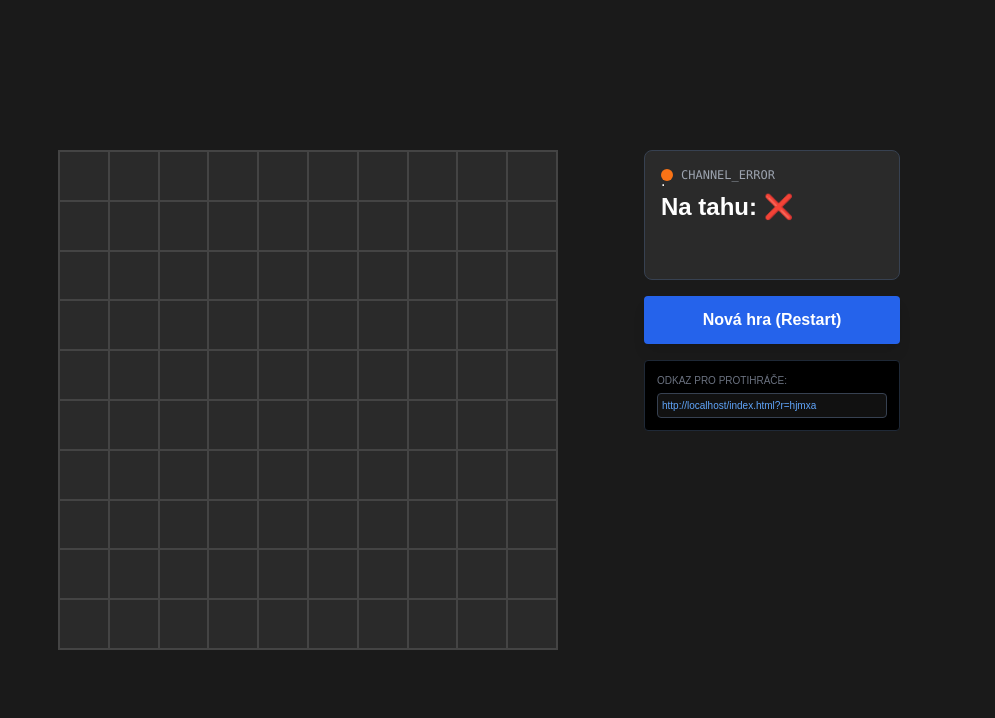
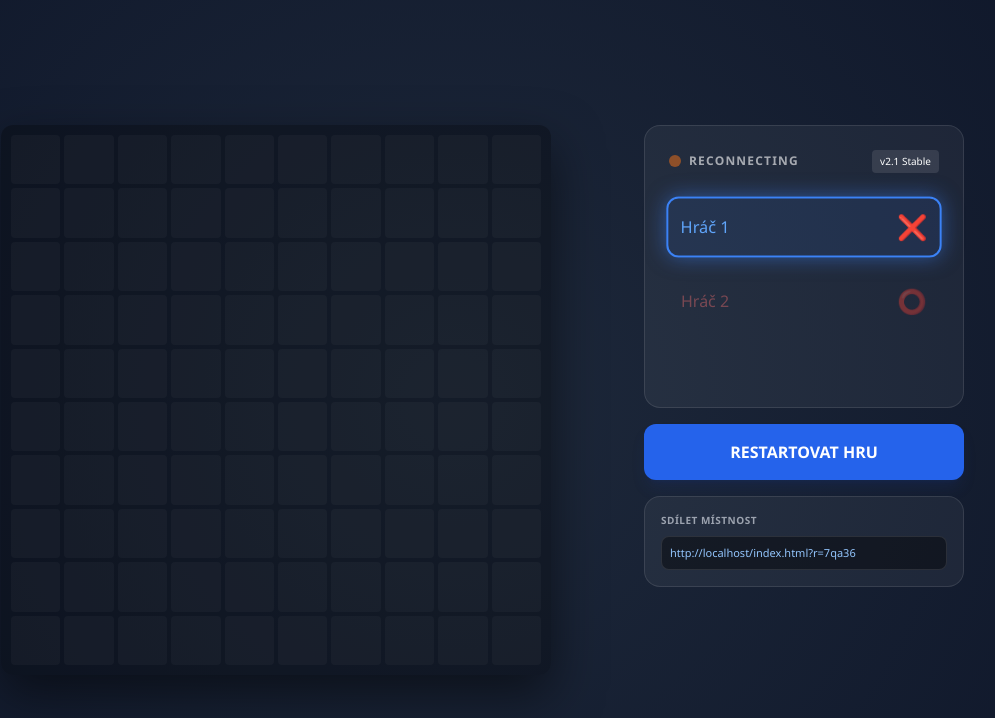
Before and after one commit to MaxosNeDaun/piskorky, a website: page index.html in a window 1280 px wide. Shown: the whole page, without its empty margins (188-1183 px from the left). Drawn offline with nearby package versions, Linux system fonts and the light colour scheme.

Commit message:
Update index.html

```diff
--- a/index.html
+++ b/index.html
@@ -6,40 +6,90 @@
     <title>Gomoku Online Pro</title>
     <script src="https://cdn.tailwindcss.com"></script>
     <script src="https://cdn.jsdelivr.net/npm/@supabase/supabase-js@2"></script>
+    <link rel="stylesheet" href="https://cdnjs.cloudflare.com/ajax/libs/animate.css/4.1.1/animate.min.css"/>
     <style>
-        body { background: #1a1a1a; color: white; font-family: sans-serif; }
-        .grid-board { display: grid; grid-template-columns: repeat(10, 1fr); gap: 2px; background: #444; border: 2px solid #444; width: 100%; max-width: 500px; aspect-ratio: 1; }
-        .cell { background: #2a2a2a; display: flex; align-items: center; justify-content: center; font-size: 1.5rem; cursor: pointer; user-select: none; transition: 0.2s; }
-        .cell:hover:not(.filled) { background: #333; }
-        .cell.win { background: #166534 !important; animation: pulse 1s infinite; }
-        @keyframes pulse { 0% { opacity: 1; } 50% { opacity: 0.7; } 100% { opacity: 1; } }
+        body {
+            background: radial-gradient(circle at center, #1e293b 0%, #0f172a 100%);
+            color: white; font-family: 'Segoe UI', Roboto, sans-serif;
+            min-height: 100-screen;
+        }
+        .glass {
+            background: rgba(255, 255, 255, 0.05);
+            backdrop-filter: blur(10px);
+            border: 1px solid rgba(255, 255, 255, 0.1);
+        }
+        .grid-board {
+            display: grid; grid-template-columns: repeat(10, 1fr); gap: 4px;
+            padding: 10px; border-radius: 12px; background: rgba(0,0,0,0.3);
+            box-shadow: 0 20px 50px rgba(0,0,0,0.5);
+        }
+        .cell {
+            aspect-ratio: 1; background: rgba(255, 255, 255, 0.03);
+            display: flex; align-items: center; justify-content: center;
+            font-size: 1.8rem; cursor: pointer; user-select: none;
+            transition: all 0.2s cubic-bezier(0.4, 0, 0.2, 1);
+            border-radius: 4px;
+        }
+        .cell:hover:not(.filled) {
+            background: rgba(255, 255, 255, 0.1);
+            transform: scale(1.05);
+            box-shadow: 0 0 15px rgba(59, 130, 246, 0.3);
+        }
+        .cell.filled { cursor: default; }
+        .cell.win {
+            background: #22c55e !important;
+            color: white;
+            box-shadow: 0 0 20px #22c55e;
+            z-index: 10;
+        }
+        .turn-active {
+            border: 2px solid #3b82f6;
+            box-shadow: 0 0 20px rgba(59, 130, 246, 0.5);
+            transform: scale(1.02);
+        }
     </style>
 </head>
 <body class="flex items-center justify-center min-h-screen p-4">
 
-    <div class="flex flex-col md:flex-row gap-8 w-full max-w-4xl">
-        <div class="flex-1 flex justify-center">
-            <div id="board" class="grid-board"></div>
+    <div class="flex flex-col lg:flex-row gap-8 w-full max-w-5xl items-start">
+        <div class="flex-1 w-full flex justify-center animate__animated animate__fadeIn">
+            <div id="board" class="grid-board w-full max-w-[550px]"></div>
         </div>
 
-        <div class="w-full md:w-64 space-y-4">
-            <div class="bg-[#2a2a2a] p-4 rounded-lg border border-gray-700">
-                <div class="flex items-center gap-2 mb-2">
-                    <div id="statusDot" class="w-3 h-3 rounded-full bg-red-500 text-transparent">.</div>
-                    <span id="statusText" class="text-xs font-mono uppercase text-gray-400">Připojování...</span>
+        <div class="w-full lg:w-80 space-y-4 animate__animated animate__fadeInRight">
+            <div id="statusCard" class="glass p-6 rounded-2xl transition-all duration-500">
+                <div class="flex items-center justify-between mb-6">
+                    <div class="flex items-center gap-2">
+                        <div id="statusDot" class="w-3 h-3 rounded-full bg-red-500 animate-pulse"></div>
+                        <span id="statusText" class="text-xs font-bold tracking-widest uppercase opacity-60">Connecting</span>
+                    </div>
+                    <span class="text-[10px] bg-white/10 px-2 py-1 rounded">v2.1 Stable</span>
                 </div>
-                <div class="text-2xl font-bold mb-1" id="turnDisplay">Na tahu: ❌</div>
-                <div id="gameMsg" class="text-yellow-400 font-bold text-lg h-8 mt-2"></div>
+
+                <div class="space-y-4">
+                    <div id="playerX" class="flex items-center justify-between p-3 rounded-xl transition-all">
+                        <span class="font-medium text-blue-400">Hráč 1</span>
+                        <span class="text-2xl">❌</span>
+                    </div>
+                    <div id="playerO" class="flex items-center justify-between p-3 rounded-xl transition-all">
+                        <span class="font-medium text-red-400">Hráč 2</span>
+                        <span class="text-2xl">⭕</span>
+                    </div>
+                </div>
+
+                <div id="gameMsg" class="mt-6 text-center text-xl font-bold text-green-400 min-h-[1.5em]"></div>
             </div>
 
-            <button onclick="resetGame()" class="w-full bg-blue-600 hover:bg-blue-700 p-3 rounded font-bold transition shadow-lg">
-                Nová hra (Restart)
+            <button onclick="resetGame()" class="w-full bg-blue-600 hover:bg-blue-500 text-white p-4 rounded-xl font-bold transition-all transform active:scale-95 shadow-lg shadow-blue-900/20">
+                RESTARTOVAT HRU
             </button>
 
-            <div class="p-3 bg-black rounded border border-gray-800">
-                <p class="text-[10px] text-gray-500 mb-1 uppercase">Odkaz pro protihráče:</p>
-                <input type="text" id="shareUrl" readonly onclick="this.select()"
-                       class="w-full bg-[#111] text-blue-400 text-[10px] p-1 rounded border border-gray-700 cursor-pointer">
+            <div class="glass p-4 rounded-2xl">
+                <p class="text-[10px] text-gray-400 mb-2 uppercase font-bold tracking-wider">Sdílet místnost</p>
+                <div class="flex gap-2">
+                    <input type="text" id="shareUrl" readonly onclick="this.select()"
+                           class="flex-1 bg-black/40 text-blue-300 text-[11px] p-2 rounded-lg border border-white/10 cursor-pointer outline-none">
+                </div>
             </div>
         </div>
     </div>
@@ -51,7 +101,6 @@
         const params = new URLSearchParams(window.location.search);
         let room = params.get('r') || Math.random().toString(36).substring(7);
         if (!params.get('r')) window.history.replaceState({}, '', '?r=' + room);
-
         document.getElementById('shareUrl').value = window.location.href;
 
         let sb, chan;
@@ -71,7 +120,7 @@
                     if (win) {
                         active = false;
                         winIndices = win;
-                        document.getElementById('gameMsg').textContent = `Vítěz: ${payload.symbol === 'X' ? '❌' : '⭕'}!`;
+                        document.getElementById('gameMsg').textContent = `VÍTĚZSTVÍ ${payload.symbol === 'X' ? '❌' : '⭕'}!`;
                     } else {
                         turn = payload.symbol === 'X' ? 'O' : 'X';
                     }
@@ -89,8 +138,9 @@
             .subscribe(status => {
                 const dot = document.getElementById('statusDot');
                 const txt = document.getElementById('statusText');
-                dot.className = `w-3 h-3 rounded-full ${status === 'SUBSCRIBED' ? 'bg-green-500' : 'bg-orange-500'}`;
-                txt.textContent = status === 'SUBSCRIBED' ? 'Online' : status;
+                const isOk = status === 'SUBSCRIBED';
+                dot.className = `w-3 h-3 rounded-full ${isOk ? 'bg-green-500' : 'bg-orange-500'} ${isOk ? '' : 'animate-pulse'}`;
+                txt.textContent = isOk ? 'Online' : 'Reconnecting';
             });
         }
 
@@ -99,16 +149,13 @@
             const r = Math.floor(idx / size);
             const c = idx % size;
             const dirs = [[0, 1], [1, 0], [1, 1], [1, -1]];
-
             for (let [dr, dc] of dirs) {
                 let line = [idx];
-                // Check oba směry pro každou linii
                 [[dr, dc], [-dr, -dc]].forEach(([curDr, curDc]) => {
                     for (let i = 1; i < 5; i++) {
                         let nr = r + curDr * i, nc = c + curDc * i;
-                        if (nr >= 0 && nr < size && nc >= 0 && nc < size && board[nr * size + nc] === symbol) {
-                            line.push(nr * size + nc);
-                        } else break;
+                        if (nr >= 0 && nr < size && nc >= 0 && nc < size && board[nr * size + nc] === symbol) line.push(nr * size + nc);
+                        else break;
                     }
                 });
                 if (line.length >= 5) return line;
@@ -121,16 +168,18 @@
             container.innerHTML = '';
             board.forEach((val, i) => {
                 const div = document.createElement('div');
-                div.className = `cell ${val ? 'filled' : ''} ${winIndices.includes(i) ? 'win' : ''}`;
+                div.className = `cell ${val ? 'filled animate__animated animate__bounceIn' : ''} ${winIndices.includes(i) ? 'win' : ''}`;
                 div.textContent = val === 'X' ? '❌' : (val === 'O' ? '⭕' : '');
                 div.onclick = () => { if (active && !board[i]) chan.send({ type: 'broadcast', event: 'move', payload: { idx: i, symbol: turn } }); };
                 container.appendChild(div);
             });
-            document.getElementById('turnDisplay').textContent = `Na tahu: ${turn === 'X' ? '❌' : '⭕'}`;
+
+            // UI Turn indicator
+            document.getElementById('playerX').className = `flex items-center justify-between p-3 rounded-xl transition-all ${turn === 'X' && active ? 'turn-active bg-blue-500/10' : 'opacity-40'}`;
+            document.getElementById('playerO').className = `flex items-center justify-between p-3 rounded-xl transition-all ${turn === 'O' && active ? 'turn-active bg-red-500/10' : 'opacity-40'}`;
         }
 
         function resetGame() { chan.send({ type: 'broadcast', event: 'reset' }); }
-
         window.onload = () => { initSupabase(); render(); };
     </script>
 </body>
```
